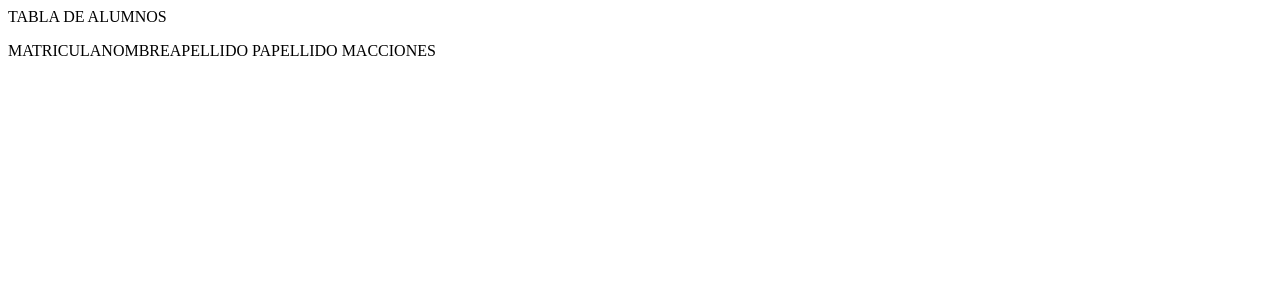
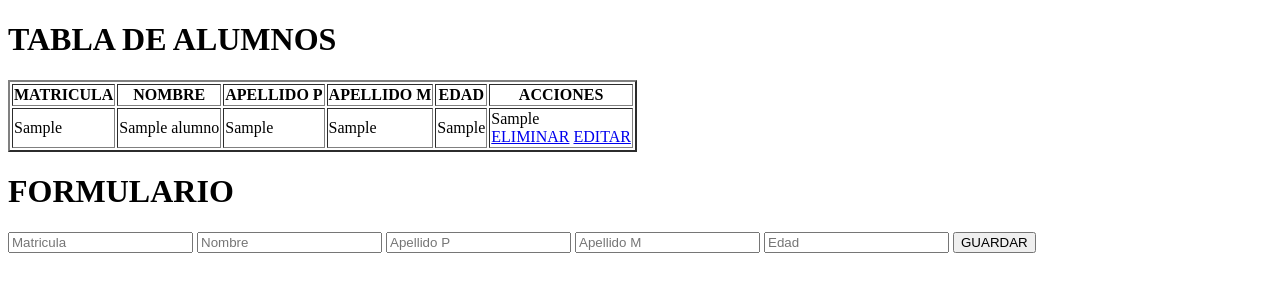
Before and after one commit to 125052853-ux/AW_TIID222_Antonio, a PHP site: page /CRUD/alumnos.php in a window 1280 px wide. Shown: the top 300 px of the page. Run offline with PHP 8.4, Linux system fonts and the light colour scheme; tables that the repository leaves empty or names only in its code hold one stand-in row (values such as "Sample post").

```diff
--- a/CRUD/alumnos.php
+++ b/CRUD/alumnos.php
@@ -12,18 +12,81 @@ $query = mysqli_query($con, $sql);
 <head>
     <meta charset="UTF-8">
     <meta name="viewport" content="width=device-width, initial-scale=1.0">
-    <title>CRUD ALUMNOS</title>
-    TABLA DE ALUMNOS
-    <P></P>
-    <table>
-        <tr>MATRICULA</tr>
-        <tr>NOMBRE</tr>
-        <tr>APELLIDO P</tr>
-        <tr>APELLIDO M</tr>
-        <tr>ACCIONES</tr>
-    </table>
-</head>
-<body>
+    <title>CRUD ALUMNOS</title></head>
+    <div>
+    <h1>TABLA DE ALUMNOS</h1>
+    <table border="2">
+        <thead>
+        <tr>
+        <th>MATRICULA</th>
+        <th>NOMBRE</th>
+        <th>APELLIDO P</th>
+        <th>APELLIDO M</th>
+        <th>EDAD</th>
+        <th>ACCIONES</th>
+        </tr>
+</thead>
+<tbody>
 
-</body>
+    <?php
+        while($row=mysqli_fetch_array($query)){
+    ?>
+        <tr>
+            <td><?php echo $row ['matricula']?></td>
+            <td><?php echo $row ['nombre']?></td>
+            <td><?php echo $row ['apellido_p']?></td>
+            <td><?php echo $row ['apellido_m']?></td>
+            <td><?php echo $row ['edad']?></td>
+
+            <td>
+                <?php echo $row['matricula']; ?>
+                <br>
+                <a href="eliminar.php?id=<?php echo $row['matricula']; ?>">ELIMINAR</a>
+                <a href="editar.php?id=<?php echo $row['matricula']; ?>">EDITAR</a>
+
+            </td>
+        </tr>
+    <?php
+        }
+    ?>
+
+</tbody>
+</table>
+</div>
+<div>
+    <h1>FORMULARIO</h1>
+
+    <form action="insertar.php" method="POST">
+
+    <div style="display: flex: gap: 10px">
+
+        <input type="text"
+            class="form-control"
+            name="matricula"
+            placeholder="Matricula">
+
+        <input type="text"
+            class="form-control"
+            name="nombre"
+            placeholder="Nombre">
+
+        <input type="text"
+            class="form-control"
+            name="apellido_p"
+            placeholder="Apellido P">
+
+        <input type="text"
+            class="form-control"
+            name="apellido_m"
+            placeholder="Apellido M">
+
+        <input type="text"
+            class="form-control"
+            name="edad"
+            placeholder="Edad">
+
+            <button type="submit">GUARDAR</button>
+    </div>
+    </form>
+</div>
 </html>
```
Also changed, not shown: CRUD/editar.php (added, +30 -0 lines), CRUD/eliminar.php (added, +17 -0 lines), CRUD/insertar.php (+23 -0 lines), CRUD/update.php (added, +22 -0 lines).
